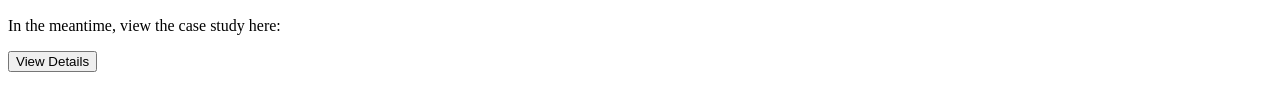
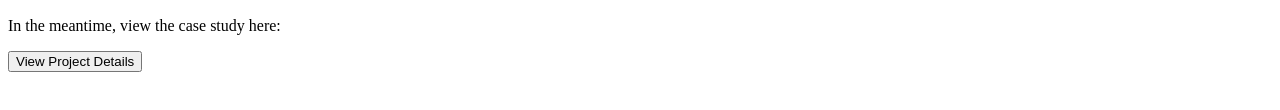
Before and after one commit to eivistamos-co-uk/terraform-infrastructure, a plain HTML site: page site/index.html in a window 1280 px wide. Shown: the part 164-274 px from the top of the page. Drawn offline with Linux system fonts and the light colour scheme.

Commit message:
Pulling once more

```diff
--- a/site/index.html
+++ b/site/index.html
@@ -9,7 +9,7 @@
             <p>In the meantime, view the case study here:<p>
 
                                         <a href="https://eivistamos.co.uk/projects/terraform-infrastructure.html">
-                            <button id="project-details-button" class="button-basic" type="button">View Details</button>
+                            <button id="project-details-button" class="button-basic" type="button">View Project Details</button>
                         </a>
         </main>
     </body>
```
